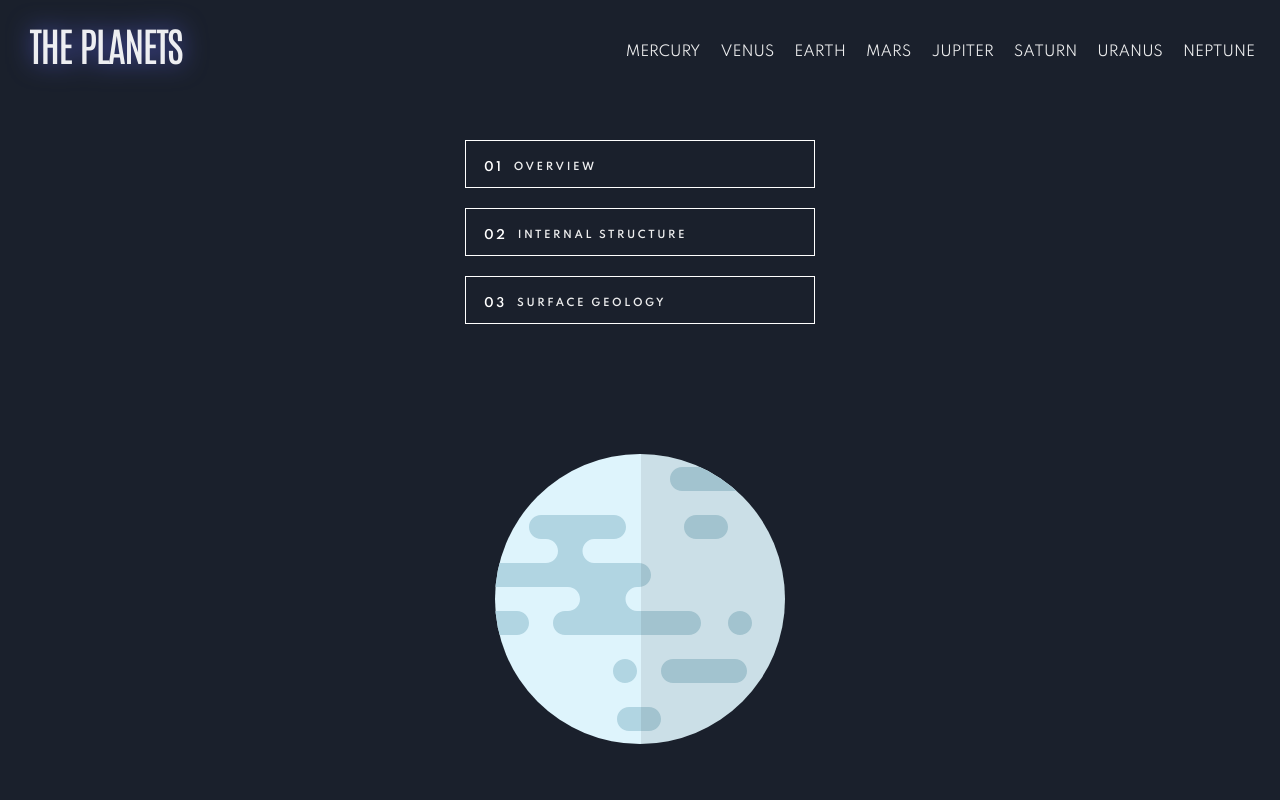
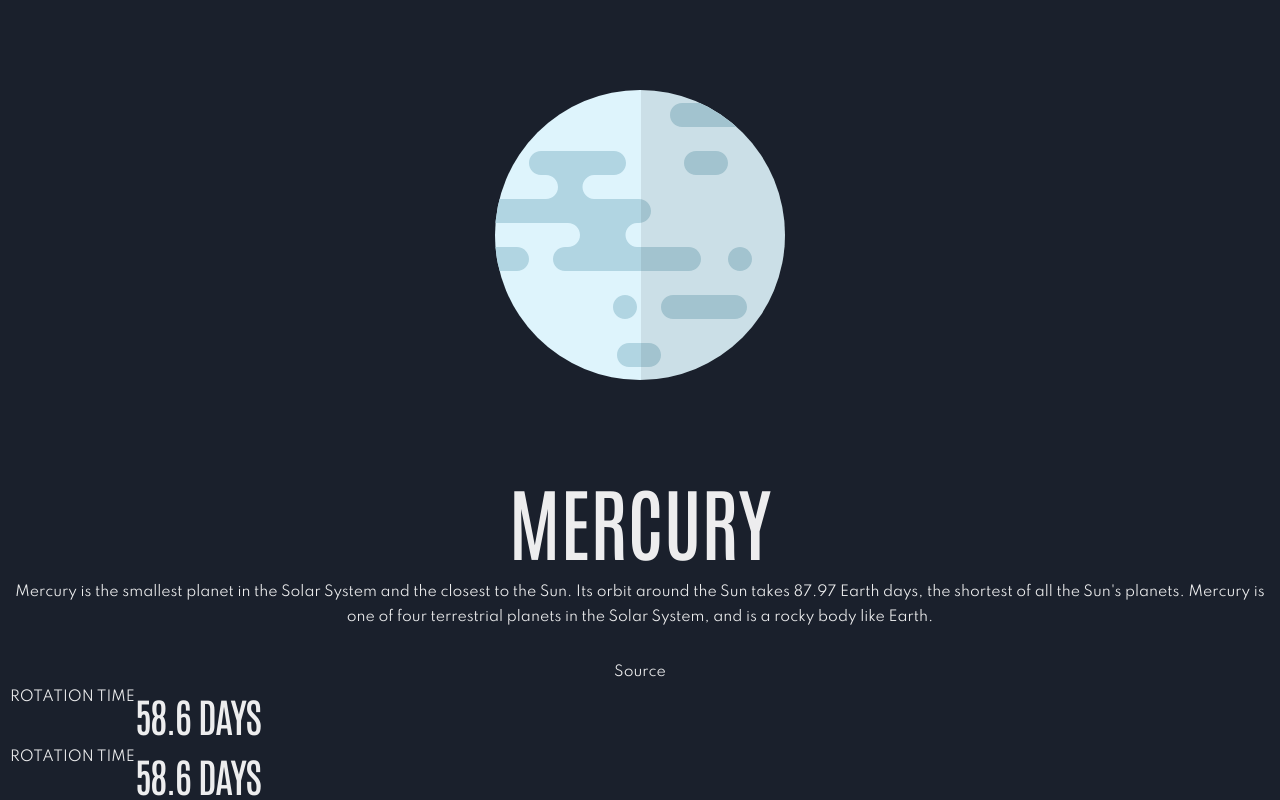
Before and after one commit to dors001/planets-facts-site, a React (Vite) app: page / in a window 1280 px wide. Shown: the top 800 px of the page. Built offline with nearby package versions, Linux system fonts and the light colour scheme.

Commit message:
Define PlanetImage component

```diff
--- a/src/App.tsx
+++ b/src/App.tsx
@@ -6,26 +6,27 @@ import {
   Show,
   Image,
   Text,
-  Divider,
+  Grid,
+  GridItem,
 } from "@chakra-ui/react";
 import "./App.css";
 import "./index.css";
 import Logo from "./Components/Logo";
 import NavBar from "./Components/NavBar";
 import InfoButtons from "./Components/InfoButtons";
+import PlanetImage from "./Components/PlanetImage";
 
 function App() {
   return (
     <>
       <VStack>
-        <Show>
-          <Show breakpoint="(max-width: 425px)">
+          {/* <Show breakpoint="(max-width: 425px)">
             <Flex className="header">
               <Logo />
               <NavBar />
             </Flex>
-          </Show>
-          <Show breakpoint="(min-width: 426px) and (max-width: 1023px)">
+          </Show> */}
+          {/* <Show breakpoint="(min-width: 426px) and (max-width: 1023px)">
             <Flex className="header" flexDirection="column">
               <Logo />
               <NavBar />
@@ -36,8 +37,8 @@ function App() {
               <Logo />
               <NavBar />
             </Flex>
-          </Show>
-          <Show breakpoint="(max-width: 767px)">
+          </Show> */}
+          {/* <Show breakpoint="(max-width: 767px)">
             <InfoButtons />
           </Show>
           <Show breakpoint="(min-width: 768px) and (max-width: 1023px)">
@@ -45,8 +46,16 @@ function App() {
           </Show>
           <Show above="lg">
             <InfoButtons />
-          </Show>
-          <Image className="planet-img" src="./src/assets/planet-mercury.svg" />
+          </Show> */}
+          <Grid templateAreas={{
+            base: `"planetImg" "infoText" "facts"`
+          }}
+          templateColumns={{
+            base: "1fr"
+          }}
+          >
+            <Box className="facts-container" margin="1rem">
+              <PlanetImage />
               <Box>
                 <Box textStyle="h1">{"mercury".toUpperCase()}</Box>
                 <Text textStyle="body" marginBottom="3rem">
@@ -76,7 +85,8 @@ function App() {
                   <Text textStyle="h2">58.6 DAYS</Text>
                 </Flex>
               </Box>
-        </Show>
+            </Box>
+          </Grid>
       </VStack>
     </>
   );
--- /dev/null
+++ b/src/Components/PlanetImage.tsx
@@ -0,0 +1,15 @@
+import { Box, GridItem, Image } from "@chakra-ui/react";
+
+const PlanetImage = () => {
+  return (
+    <>
+      <GridItem area="planetImg">
+        <Box className="planet-img--container">
+            <Image className="planet-img" src="./src/assets/planet-mercury.svg" />
+        </Box>
+      </GridItem>
+    </>
+  );
+};
+
+export default PlanetImage;
--- a/src/index.css
+++ b/src/index.css
@@ -95,6 +95,24 @@
 
 /* Planet Image */
 
+.planet-img--container {
+  width: 100%;
+}
+
 .planet-img {
-  margin: 9.5rem 13.5rem;
+  height: 111px;
+  margin: 6rem auto;
 }
+
+@media screen and (min-width: 768px) {
+  .planet-img{
+    height: 184px;
+    margin: 8rem auto;
+  }
+}
+
+@media screen and (min-width: 1024px) {
+  .planet-img{
+    height: 290px;
+  }
+}
```
Lines whose indentation alone changed are shown as unchanged.
